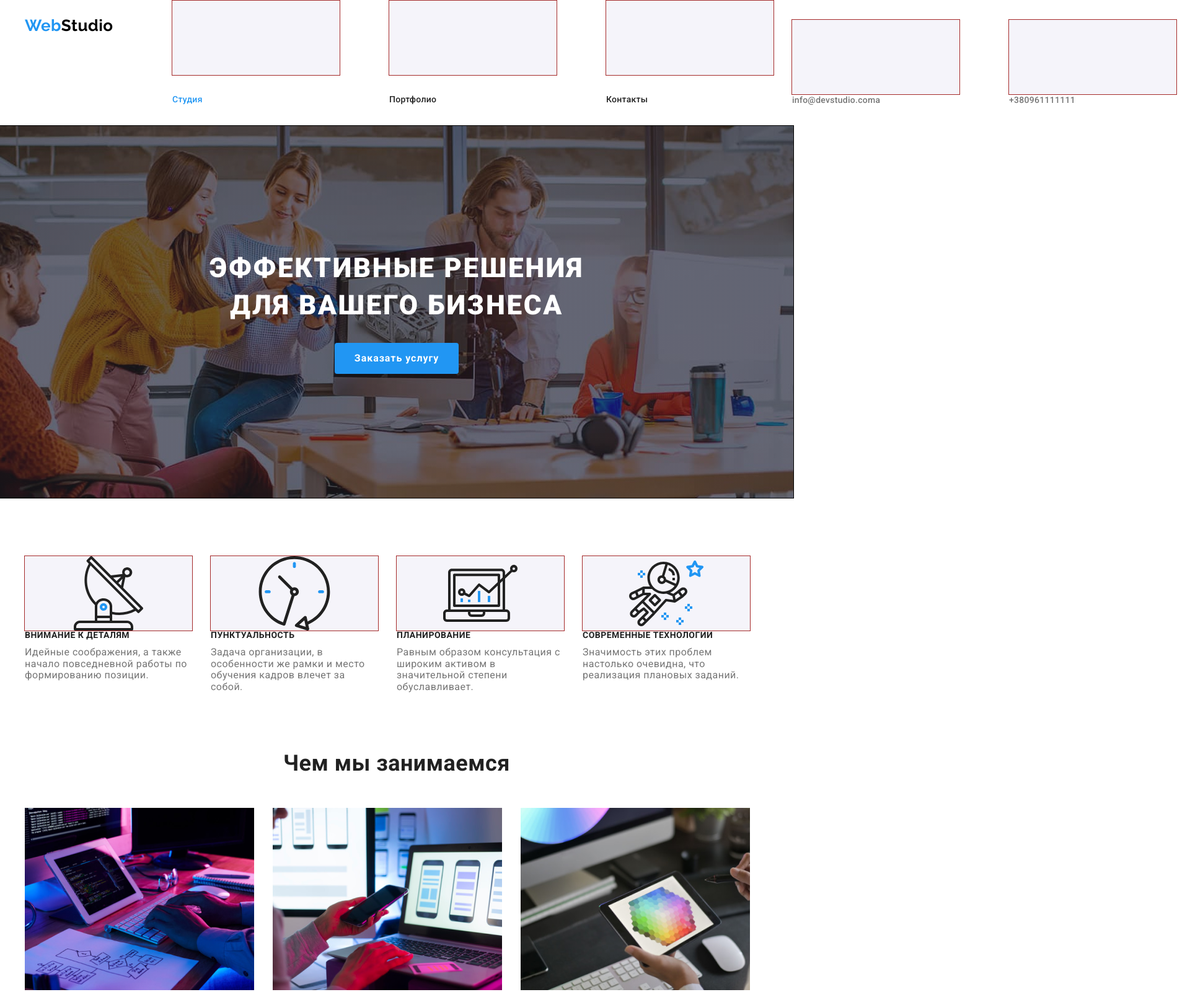
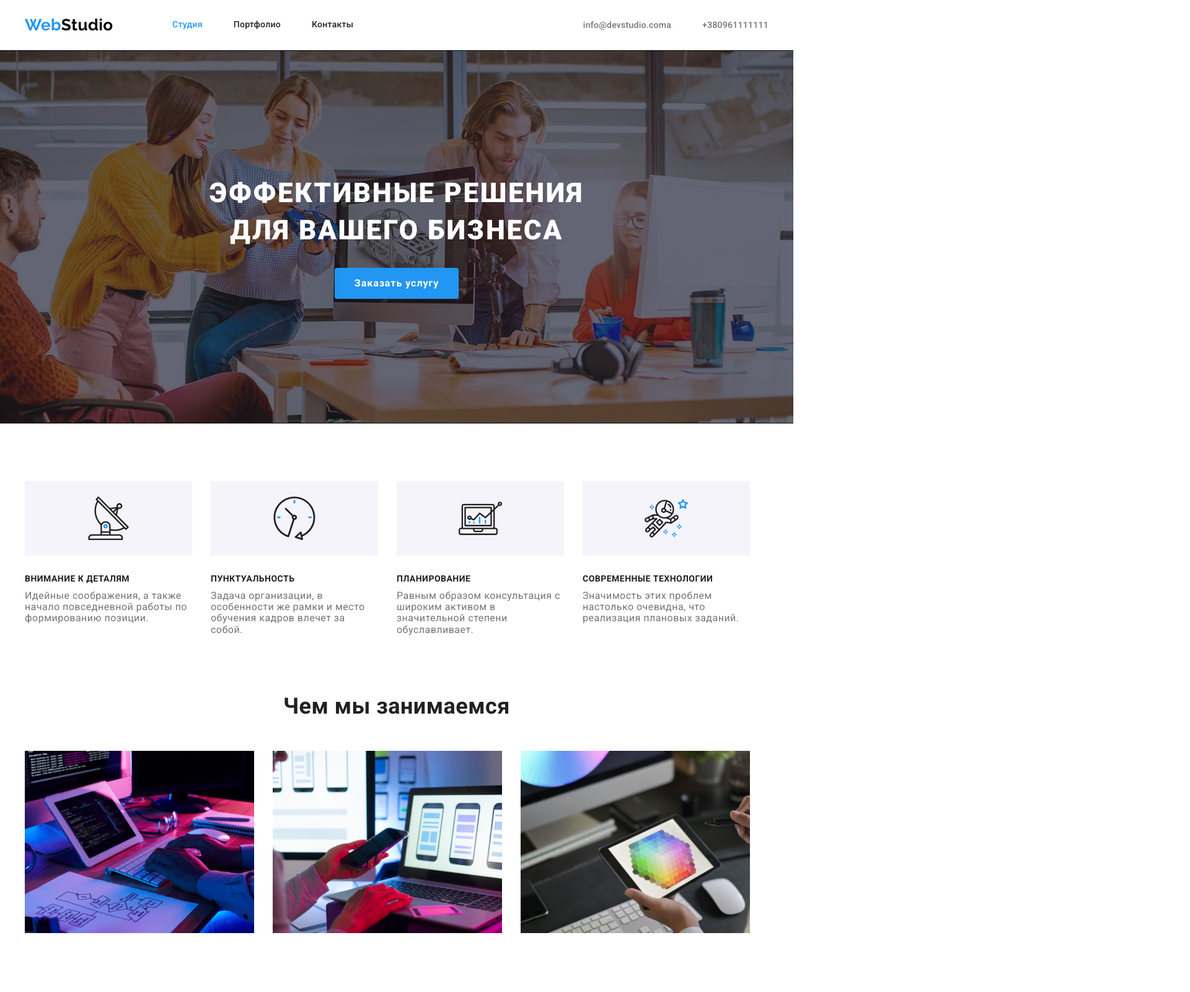
Before and after one commit to HelenBoiko/goit-markup-hw-04, a plain HTML site: page index.html in a window 1280 px wide. Shown: the top 1600 px of the page at 62% size, 1920 px wide, since content can reach past the window. Drawn offline with nearby package versions, Linux system fonts and the light colour scheme.

Commit message:
делает правки и иконки второй секции

```diff
--- a/css/styles.css
+++ b/css/styles.css
@@ -27,8 +27,8 @@ h2,
 h3,
 h4,
 h5,
-h6,
-p {
+h6
+ {
   margin-top: 0%;
   margin-bottom: 0%;
 }
@@ -94,7 +94,7 @@ ul {
 
 }
 
-.item {
+.main-list .item {
   width: 270px;
   margin-right: 30px;
 }
@@ -103,11 +103,15 @@ ul {
   display: block;
   content:"";
   height: 120px;
-  background-size: contain;
+  margin-bottom: 30px;
+  background-size: 70px;
   background-repeat: no-repeat;
   background-position: center;
   background-color: #F5F4FA;
-  outline: 1px solid  brown;
+}
+
+.main-list .item:last-child {
+  margin-right: 0%;
 }
 
 .icon-antenna::before{
@@ -126,6 +130,11 @@ ul {
   background-image: url(../imeges/astronaut\ 1.svg);
 }
 
+.main-text {
+  display: inline-block;
+  width: 270px;
+}
+
 .contact-nav a {
   font-weight: 500;
   font-size: 14px;
@@ -135,14 +144,17 @@ ul {
   color: var(--main-text-color);
 }
 
-.contact-item {
-  display: flex;
-  margin-left: auto;
+.contact-nav .link {
   padding-top: 32px;
   padding-bottom: 32px;
 }
 
-.contact-nav .item +.item {
+.contact-nav.flex {
+  display: flex;
+  margin-left: auto;
+}
+
+.contact-nav .item-nav +.item-nav {
   margin-left: 50px;
 }
 
@@ -165,7 +177,7 @@ ul {
   max-width: 100%;
 }
 
-.list-nav .item +.item {
+.list-nav .item-nav +.item-nav {
   margin-left: 50px;
 }
 
@@ -203,14 +215,9 @@ ul {
 
 /* main section */
 .section {
-  height: 600px;
-  max-width: 1600px;
   padding-top: 200px;
   padding-bottom: 200px;
-  padding-left: 15px;
-  padding-right: 15px;
-  margin-left: auto;
-  margin-right: auto;
+
   text-align: center;
 
   background-image: linear-gradient(
@@ -273,10 +280,7 @@ ul {
 .section-command {
   padding-top: 94px;
   padding-bottom: 94px;
-  padding-left: 15px;
-  padding-right: 15px;
   background-color: var(--button-color);
-
 }
 
 .title-command {
@@ -311,7 +315,6 @@ ul {
 }
 
 .main-title {
-  margin-top: 0%;
   margin-bottom: 10px;
 
   font-weight: 700;
@@ -426,15 +429,8 @@ button {
 .footer-list .logo {
   display: block;
   width: 145px;
-  padding-top: 60px;
   margin-bottom: 20px;
 }
-
-/*.footer-color .container {
-  display: block;
-  padding-top: 60px;
-  padding-bottom: 60px;
-}*/
 
 .contact-nav-color  {
   font-size: 14px;
@@ -443,16 +439,10 @@ button {
   color: var(--bg-color);
 }
 
-/*.contakt-nav .link-footer {
-  display: block;
-  padding-top: 9px;
-
-}*/
-
-
 .addres-footer {
   width: 231px;
   display: block;
+
 }
 
 
@@ -472,6 +462,8 @@ button {
   width: 1200px;
   padding-top: 94px;
   padding-bottom: 94px;
+  padding-left: 15px;
+  padding-right: 15px;
   margin-left: auto;
   margin-right: auto;
 }
--- a/index.html
+++ b/index.html
@@ -19,19 +19,17 @@
   <header class="page-header">
     <div class="container header">
     <nav class="list">
-      <a class="logo header" href="./index.html">Web<span class="logo-studio-black">Studio</span></a>
+      <a class="logo" href="./index.html">Web<span class="logo-studio-black">Studio</span></a>
         <ul class="list-nav flex">
-          <li class="item "><a class="current" href="./portfolio.html">Студия</a></li>
-          <li class="item"><a href="./portfolio.html" class="link">Портфолио</a></li>
-          <li class="item"><a href="" class="link">Контакты</a></li>
+          <li class="item-nav"><a class="current" href="./portfolio.html">Студия</a></li>
+          <li class="item-nav"><a href="./portfolio.html" class="link">Портфолио</a></li>
+          <li class="item-nav"><a href="" class="link">Контакты</a></li>
         </ul>
-    </nav>
-        <div class="contact-item">
+      </nav>
         <ul class="contact-nav flex">
-          <li class="item"><a href="mailto:info@devstudio.coma" class="link">info@devstudio.coma</a></li>
-          <li class="item"><a href="tel:+380961111111" class="link">+380961111111</a></li>
+          <li class="item-nav"><a href="mailto:info@devstudio.coma" class="link">info@devstudio.coma</a></li>
+          <li class="item-nav"><a href="tel:+380961111111" class="link">+380961111111</a></li>
         </ul>
-        </div>
     </div>
   </header>
     <!--Первая секция. Эффективные решения-->
@@ -98,23 +96,31 @@
 				<ul class="ul-command">
 						<li class="link-command">
           		<img class="img-command"src="imeges/img.jpg" alt="Designer" width="270">
-							<h3 class="title-name">Игорь Демьяненко</h3>
+							<div class="command-box">
+              <h3 class="title-name">Игорь Демьяненко</h3>
               <p class="list-name">Product Designer</p>
+              </div>
 						</li>
 						<li class="link-command">
               <img class="img-command"src="imeges/img(1).jpg" alt="Frontend" width="270">
+              <div class="command-box">
               <h3 class="title-name">Ольга Репина</h3>
               <p class="list-name">Frontend Developer</p>
+              </div>
 						</li>
 						<li class="link-command">
               <img class="img-command"src="imeges/img(2).jpg" alt="Marketing" width="270">
+              <div class="command-box">
               <h3 class="title-name">Николай Тарасов</h3>
               <p class="list-name">Marketing</p>
+              </div>
 						</li>
 						<li class="link-command">
               <img class="img-command"src="imeges/img(3).jpg" alt="Designer" width="270">
+              <div class="command-box">
               <h3 class="title-name">Михаил Ермаков</h3>
               <p class="list-name">UI Designer</p>
+              </div>
 						</li>
 				</ul>
       </div>
```
Also changed, not shown: portfolio.html (+6 -8 lines).
